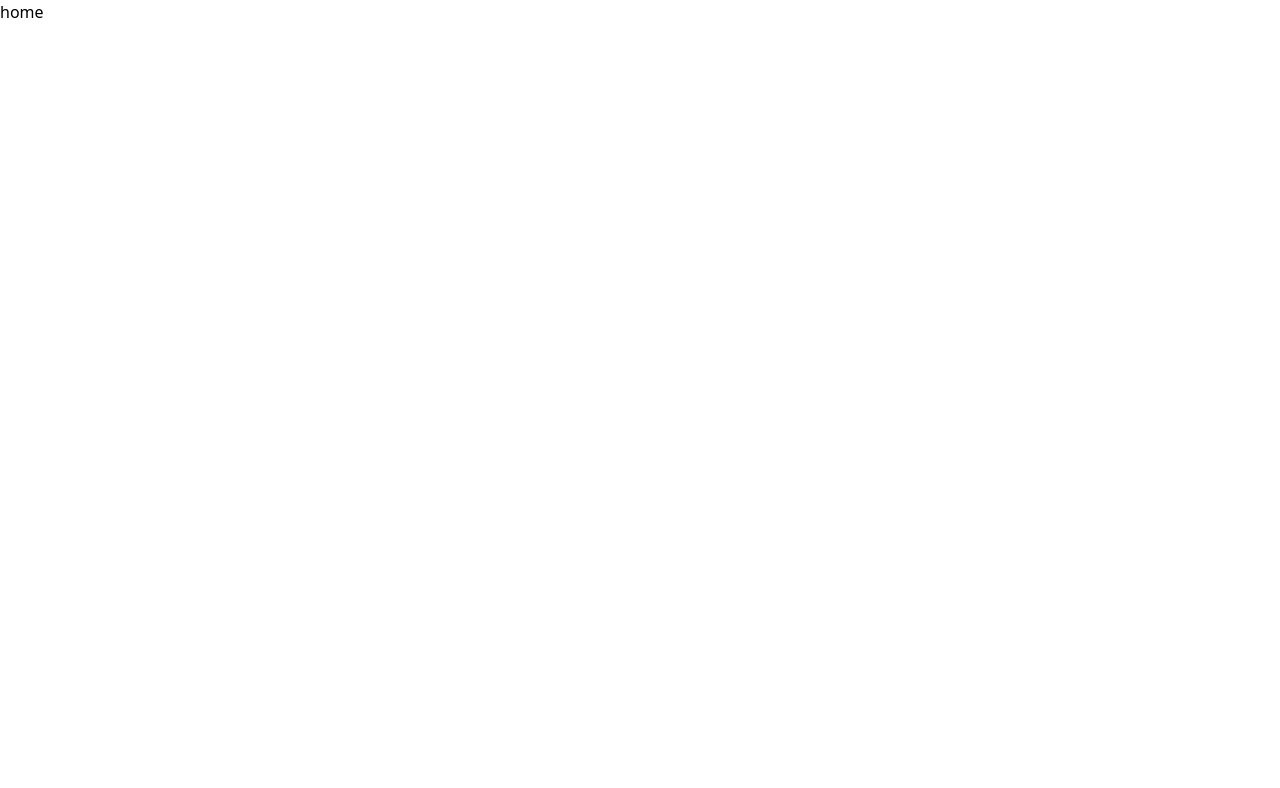
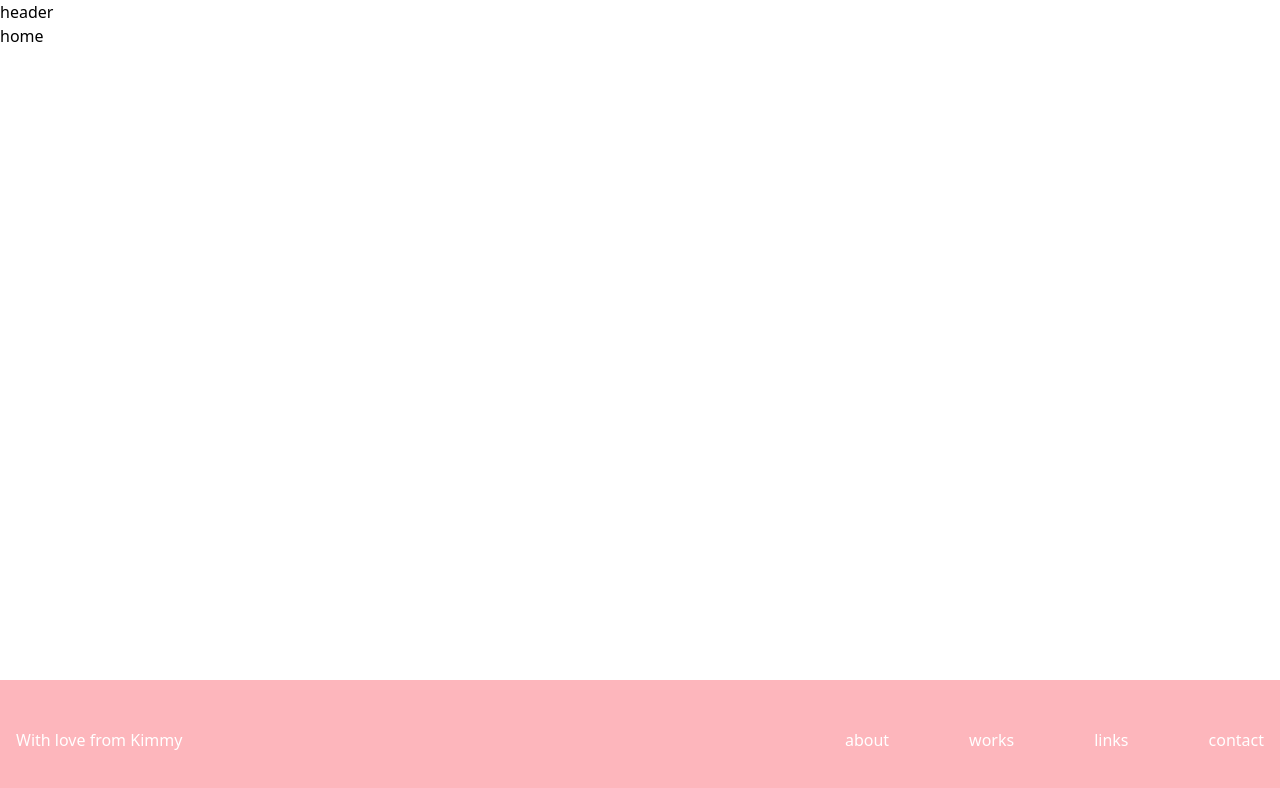
Before and after one commit to psongpin/kimifaery, a Next.js app: page / in a window 1280 px wide. Shown: the top 788 px of the page. Built offline with nearby package versions, Linux system fonts and the light colour scheme.

Commit message:
feat: footer component and app basic layout

```diff
--- /dev/null
+++ b/components/Footer.tsx
@@ -0,0 +1,28 @@
+import clsx from 'clsx'
+import Link from 'next/link'
+
+import { footerTagline, footerLinks } from 'constants/footer'
+
+const Footer: React.FC = () => {
+  return (
+    <footer className={clsx('mt-auto py-12', 'bg-pink-hot text-white')}>
+      <div className="container flex flex-col md:flex-row items-center justify-between gap-y-6">
+        <p>{footerTagline}</p>
+
+        <ul className={clsx('flex gap-x-5 md:gap-x-12 lg:gap-x-20')}>
+          {footerLinks.map(link => (
+            <li key={link.url}>
+              <Link href={link.url}>
+                <a className="hover:opacity-50 transition-all ease-linear duration-200">
+                  {link.label}
+                </a>
+              </Link>
+            </li>
+          ))}
+        </ul>
+      </div>
+    </footer>
+  )
+}
+
+export default Footer
--- /dev/null
+++ b/components/Header/Header.tsx
@@ -0,0 +1,5 @@
+const Header: React.FC = () => {
+  return <header>header</header>
+}
+
+export default Header
--- /dev/null
+++ b/components/Header/index.ts
@@ -0,0 +1 @@
+export { default } from './Header'
--- /dev/null
+++ b/constants/footer.ts
@@ -0,0 +1,8 @@
+export const footerTagline = 'With love from Kimmy'
+
+export const footerLinks = [
+  { label: 'about', url: '/about' },
+  { label: 'works', url: '/works' },
+  { label: 'links', url: '/links' },
+  { label: 'contact', url: '/contact' },
+]
--- a/pages/_app.tsx
+++ b/pages/_app.tsx
@@ -1,12 +1,17 @@
 import type { AppProps } from 'next/app'
+
+import Footer from 'components/Footer'
+import Header from 'components/Header'
 
 import '../styles/globals.css'
 
 const App: React.FC<AppProps> = ({ Component, pageProps }) => {
   return (
-    <>
+    <div className="flex flex-col min-h-screen">
+      <Header />
       <Component {...pageProps} />
-    </>
+      <Footer />
+    </div>
   )
 }
 
--- a/tailwind.config.js
+++ b/tailwind.config.js
@@ -7,7 +7,17 @@ module.exports = {
   ],
   darkMode: false, // or 'media' or 'class'
   theme: {
-    extend: {},
+    extend: {
+      colors: {
+        pink: {
+          hot: '#FDB6BC',
+        },
+      },
+    },
+    container: {
+      center: true,
+      padding: '1rem',
+    },
   },
   variants: {
     extend: {},
```
